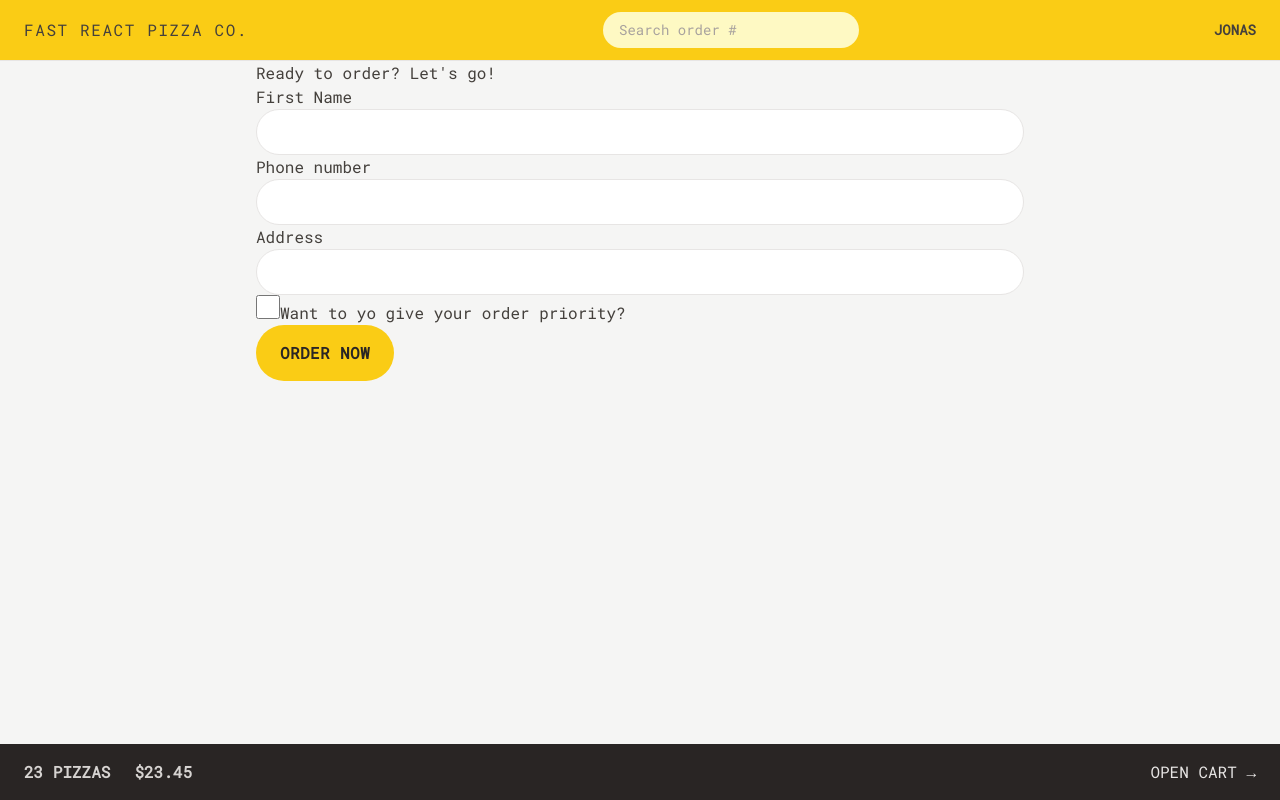
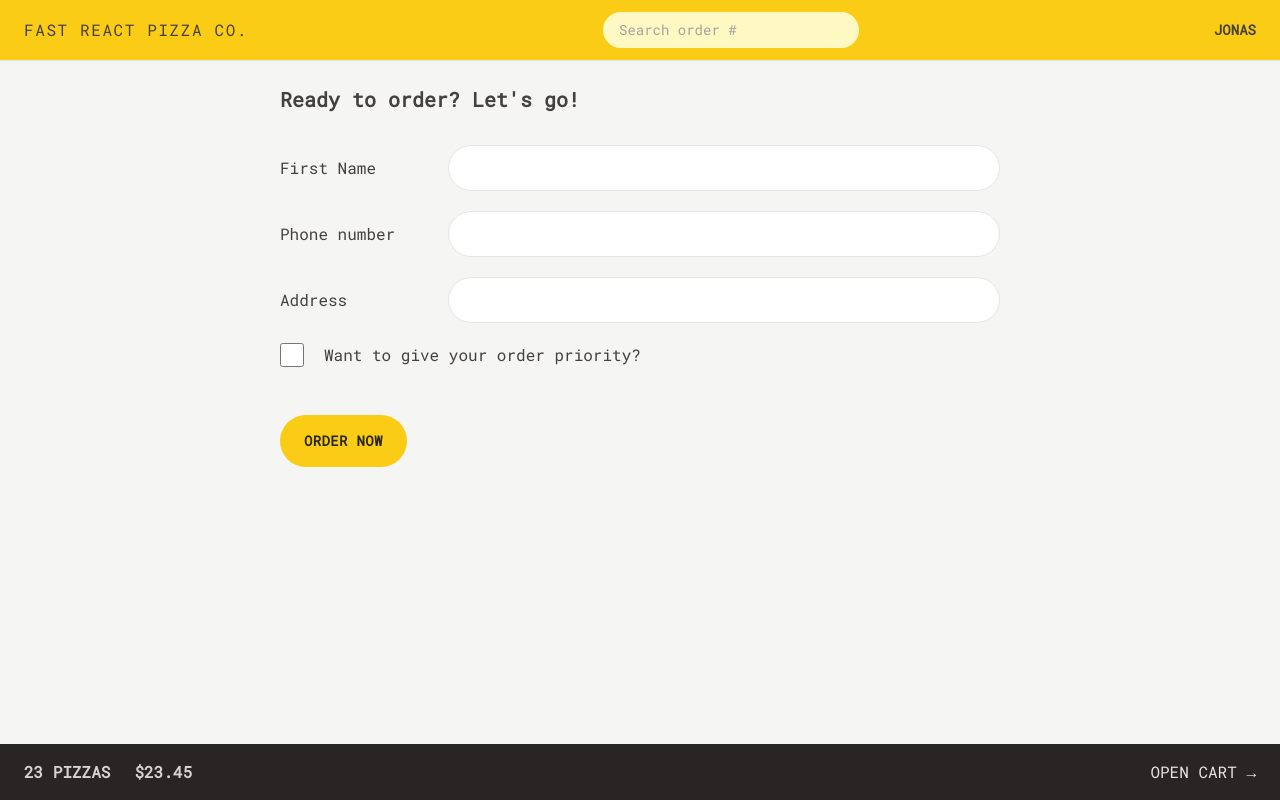
Before and after one commit to WeipinAng/fast-react-pizza-react, a React (Vite) app: page /order/new in a window 1280 px wide. Built offline with nearby package versions, Linux system fonts and the light colour scheme.

Commit message:
tailwind: order form page styling

```diff
--- a/src/features/order/CreateOrder.jsx
+++ b/src/features/order/CreateOrder.jsx
@@ -43,39 +43,45 @@
     const cart = fakeCart;
 
     return (
-        <div>
-            <h2>Ready to order? Let&apos;s go!</h2>
+        <div className="px-6 py-6">
+            <h2 className="mb-8 text-xl font-semibold">
+                Ready to order? Let&apos;s go!
+            </h2>
 
             {/* <Form method="POST" action="/order/new"> */}
             <Form method="POST">
-                <div>
-                    <label>First Name</label>
+                <div className="flex flex-col gap-2 mb-5 sm:flex-row sm:items-center">
+                    <label className="sm:basis-40">First Name</label>
                     <input
-                        className="input"
+                        className="input grow"
                         type="text"
                         name="customer"
                         required
                     />
                 </div>
 
-                <div>
-                    <label>Phone number</label>
-                    <div>
+                <div className="flex flex-col gap-2 mb-5 sm:flex-row sm:items-center">
+                    <label className="sm:basis-40">Phone number</label>
+                    <div className="grow">
                         <input
-                            className="input"
+                            className="w-full input"
                             type="tel"
                             name="phone"
                             required
                         />
+                        {formErrors?.phone && (
+                            <p className="p-2 mt-2 text-xs text-red-700 bg-red-100 rounded-md">
+                                {formErrors.phone}
+                            </p>
+                        )}
                     </div>
-                    {formErrors?.phone && <p>{formErrors.phone}</p>}
                 </div>
 
-                <div>
-                    <label>Address</label>
-                    <div>
+                <div className="flex flex-col gap-2 mb-5 sm:flex-row sm:items-center">
+                    <label className="sm:basis-40">Address</label>
+                    <div className="grow">
                         <input
-                            className="input"
+                            className="w-full input"
                             type="text"
                             name="address"
                             required
@@ -83,7 +89,7 @@
                     </div>
                 </div>
 
-                <div>
+                <div className="flex items-center gap-5 mb-12">
                     <input
                         className="w-6 h-6 accent-yellow-400 focus:outline-none focus:ring focus:ring-yellow-400 focus:ring-offset-2"
                         type="checkbox"
@@ -92,8 +98,8 @@
                         // value={withPriority}
                         // onChange={(e) => setWithPriority(e.target.checked)}
                     />
-                    <label htmlFor="priority">
-                        Want to yo give your order priority?
+                    <label htmlFor="priority" className="font-medium">
+                        Want to give your order priority?
                     </label>
                 </div>
 
--- a/src/index.css
+++ b/src/index.css
@@ -4,7 +4,7 @@
 
 @layer components {
     .input {
-        @apply w-full px-4 py-2 text-sm transition-all duration-300 border rounded-full border-stone-200 placeholder:text-stone-400 focus:outline-none focus:ring focus:ring-yellow-400 md:px-6 md:py-3;
+        @apply px-4 py-2 text-sm transition-all duration-300 border rounded-full border-stone-200 placeholder:text-stone-400 focus:outline-none focus:ring focus:ring-yellow-400 md:px-6 md:py-3;
     }
 
     /* https://dev.to/afif/i-made-100-css-loaders-for-your-next-project-4eje */
--- a/src/ui/Button.jsx
+++ b/src/ui/Button.jsx
@@ -2,13 +2,13 @@
 
 function Button({ children, disabled, to, type }) {
     const base =
-        "inline-block font-semibold tracking-wide uppercase transition-colors duration-300 bg-yellow-400 rounded-full text-stone-800 hover:bg-yellow-300 focus:outline-none focus:ring focus:ring-yellow-300 focus:bg-yellow-300 focus:ring-offset-2 disabled:cursor-not-allowed";
+        "inline-block text-sm font-semibold tracking-wide uppercase transition-colors duration-300 bg-yellow-400 rounded-full text-stone-800 hover:bg-yellow-300 focus:outline-none focus:ring focus:ring-yellow-300 focus:bg-yellow-300 focus:ring-offset-2 disabled:cursor-not-allowed";
 
     const styles = {
         primary: base + " px-4 py-3 md:px-6 md:py-4",
         small: base + " px-4 py-2 md:px-5 md:py-2.5 text-xs",
         secondary:
-            "inline-block font-semibold tracking-wide uppercase transition-colors duration-300 rounded-full text-stone-400 hover:bg-stone-300 focus:outline-none focus:ring focus:ring-stone-200 focus:bg-stone-300 focus:ring-offset-2 disabled:cursor-not-allowed border-2 border-stone-300 px-4 py-2.5 md:px-6 md:py-3.5 hover:text-stone-800 focus:text-stone-800",
+            "inline-block text-sm font-semibold tracking-wide uppercase transition-colors duration-300 rounded-full text-stone-400 hover:bg-stone-300 focus:outline-none focus:ring focus:ring-stone-200 focus:bg-stone-300 focus:ring-offset-2 disabled:cursor-not-allowed border-2 border-stone-300 px-4 py-2.5 md:px-6 md:py-3.5 hover:text-stone-800 focus:text-stone-800",
     };
 
     if (to)
```
